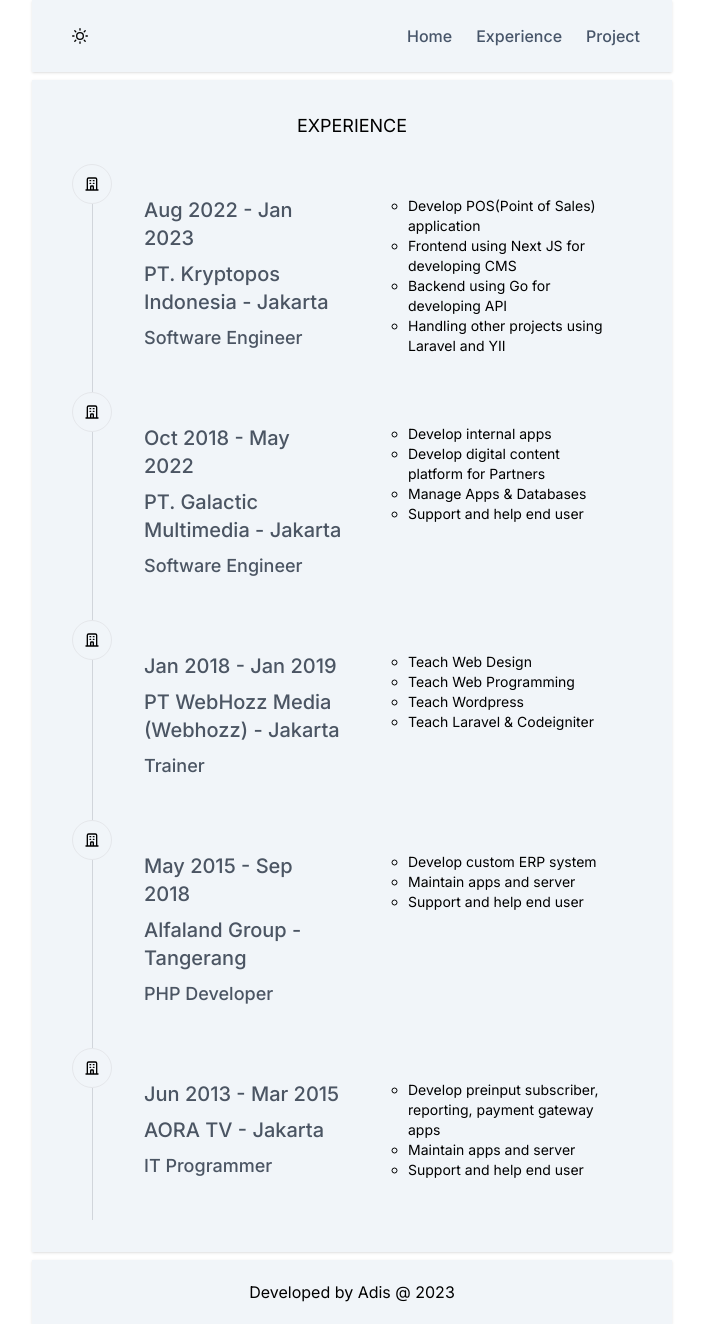
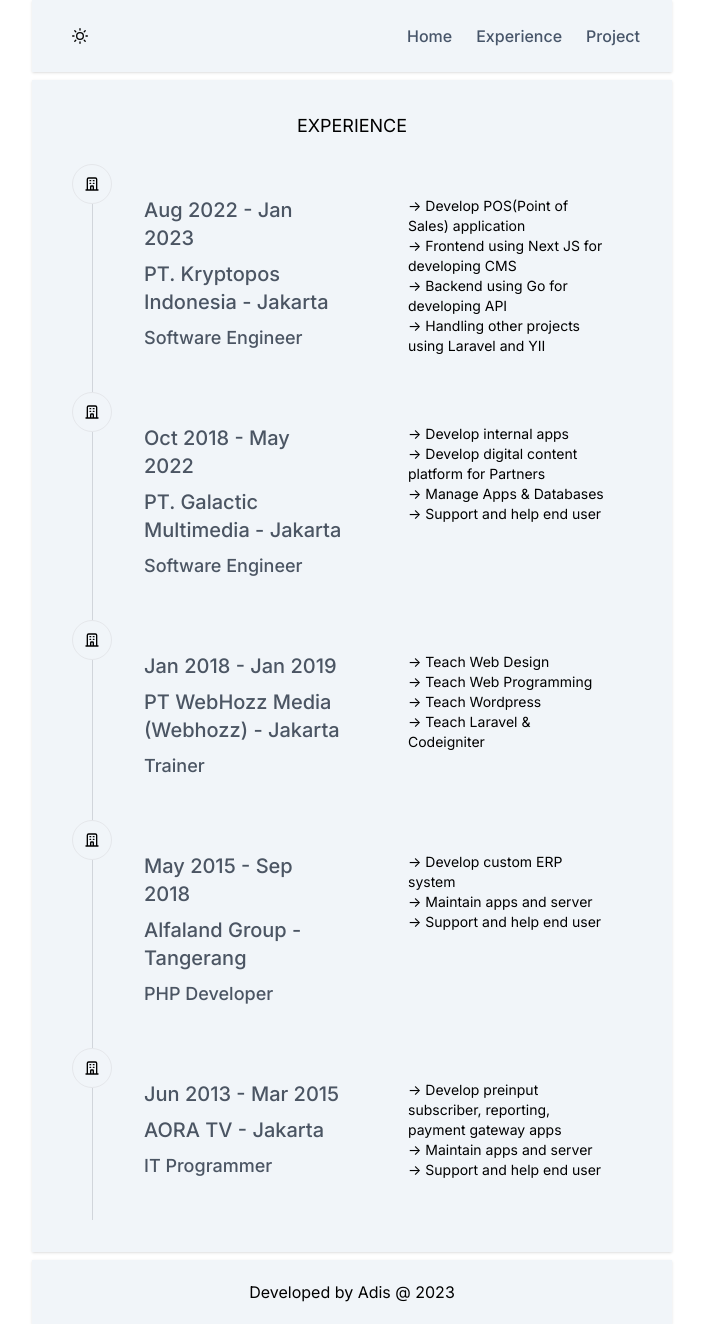
Before and after one commit to setiawan91/portfolio, a Next.js app: page /experience in a window 1280 px wide. Shown: the whole page, without its empty margins (288-991 px from the left). Built offline with nearby package versions, Linux system fonts and the light colour scheme.

Commit message:
update pages

```diff
--- a/pages/404.tsx
+++ b/pages/404.tsx
@@ -3,15 +3,15 @@ import Layout from '../components/Layout'
 export default function Custom404() {
   return (
     <Layout pageTitle="404 page">
-      <div className="container">
-        <div className="col-sm-8 mx-auto ">
-            <div className="row " >
-                <div className="col-sm-12 mt-5">
-                    <h1>404</h1>
+      <div className="flex min-h-screen flex-col items-center justify-center ">
+          <main className="flex w-full flex-1 flex-col items-center text-center">
+              <figure className="lg:w-1/2 bg-slate-100 p-8 dark:bg-slate-800 mt-2 mb-2 shadow">
+                <div className="mx-auto" style={{marginBottom:800}}>
+                    <h1 className='text-lg'>404 </h1>
                     <p>Page not found!</p>
                 </div>
-            </div>
-        </div>
+              </figure>
+          </main>
       </div>
     </Layout>
   )
--- a/pages/contact.tsx
+++ b/pages/contact.tsx
@@ -16,21 +16,21 @@ function Contact() {
                         <div className=" grid lg:grid-cols-3">
                             <div className=" mt-5 lg-4 ">
                                 <Link target="_blank" href="https://www.linkedin.com/in/adi-setiawan-5a550271/" title="linkedin">
-                                    <FaLinkedin style={{ color: "grey", fontSize:100,}} />
+                                    <FaLinkedin style={{ color: "grey", fontSize:50,}} />
                                     <h1 className="col-span-full">LINKEDIN</h1>
                                 </Link>
                             </div>
 
                             <div className=" mt-5 lg-4 ">
                                 <Link target="_blank" href="https://github.com/setiawan91" title="github">
-                                    <FaGithub style={{ color: "grey", fontSize:100,}} />
+                                    <FaGithub style={{ color: "grey", fontSize:50,}} />
                                     <h1 className="col-span-full">GITHUB</h1>
                                 </Link>
                             </div>
 
                             <div className=" mt-5 lg-4 ">
                                 <Link target="_blank" href="https://api.whatsapp.com/send?phone=6285770289748" title="github">
-                                    <FaWhatsapp style={{ color: "grey", fontSize:100,}} />
+                                    <FaWhatsapp style={{ color: "grey", fontSize:50,}} />
                                     <h1 className="col-span-full">WHATSAPP</h1>
                                 </Link>
                             </div>
--- a/pages/experience.tsx
+++ b/pages/experience.tsx
@@ -26,11 +26,11 @@ function Experience() {
                     <p className="mb-2 text-lg font-medium text-gray-600">Software Engineer</p>
                     </div>
                     <div className="w-full p-8 ">
-                        <ul style={{ listStyleType: 'circle' }} className='text-sm'>
-                            <li>Develop POS(Point of Sales) application</li>
-                            <li>Frontend using Next JS for developing CMS</li>
-                            <li>Backend using Go for developing API</li>
-                            <li>Handling other projects using Laravel and YII</li>
+                        <ul style={{ listStyleType: 'none' }} className='text-sm'>
+                            <li>{`->`} Develop POS(Point of Sales) application</li>
+                            <li>{`->`} Frontend using Next JS for developing CMS</li>
+                            <li>{`->`} Backend using Go for developing API</li>
+                            <li>{`->`} Handling other projects using Laravel and YII</li>
                         </ul>
                     </div>
                 </div>
@@ -49,11 +49,11 @@ function Experience() {
                     <p className="mb-2 text-lg font-medium text-gray-600">Software Engineer</p>
                     </div>
                     <div className="w-full p-8 ">
-                        <ul style={{ listStyleType: 'circle' }} className='text-sm'>
-                            <li>Develop internal apps</li>
-                            <li>Develop digital content platform for Partners</li>
-                            <li>Manage Apps & Databases</li>
-                            <li>Support and help end user</li>
+                        <ul style={{ listStyleType: 'none' }} className='text-sm'>
+                            <li>{`->`} Develop internal apps</li>
+                            <li>{`->`} Develop digital content platform for Partners</li>
+                            <li>{`->`} Manage Apps & Databases</li>
+                            <li>{`->`} Support and help end user</li>
                         </ul>
                     </div>
                 </div>
@@ -72,11 +72,11 @@ function Experience() {
                     <p className="mb-2 text-lg font-medium text-gray-600">Trainer</p>
                     </div>
                     <div className="w-full p-8 ">
-                        <ul style={{ listStyleType: 'circle' }} className='text-sm'>
-                            <li>Teach Web Design</li>
-                            <li>Teach Web Programming</li>
-                            <li>Teach Wordpress</li>
-                            <li>Teach Laravel & Codeigniter</li>
+                        <ul style={{ listStyleType: 'none' }} className='text-sm'>
+                            <li>{`->`} Teach Web Design</li>
+                            <li>{`->`} Teach Web Programming</li>
+                            <li>{`->`} Teach Wordpress</li>
+                            <li>{`->`} Teach Laravel & Codeigniter</li>
                         </ul>
                     </div>
                 </div>
@@ -95,10 +95,10 @@ function Experience() {
                     <p className="mb-2 text-lg font-medium text-gray-600">PHP Developer</p>
                     </div>
                     <div className="w-full p-8 ">
-                        <ul style={{ listStyleType: 'circle' }} className='text-sm'>
-                            <li>Develop custom ERP system</li>
-                            <li>Maintain apps and server</li>
-                            <li>Support and help end user</li>
+                        <ul style={{ listStyleType: 'none' }} className='text-sm'>
+                            <li>{`->`} Develop custom ERP system</li>
+                            <li>{`->`} Maintain apps and server</li>
+                            <li>{`->`} Support and help end user</li>
                         </ul>
                     </div>
                 </div>
@@ -117,10 +117,10 @@ function Experience() {
                     <p className="mb-2 text-lg font-medium text-gray-600">IT Programmer</p>
                     </div>
                     <div className="w-full p-8 ">
-                        <ul style={{ listStyleType: 'circle' }} className='text-sm'>
-                            <li>Develop preinput subscriber, reporting, payment gateway apps</li>
-                            <li>Maintain apps and server</li>
-                            <li>Support and help end user</li>
+                        <ul style={{ listStyleType: 'none' }} className='text-sm'>
+                            <li>{`->`} Develop preinput subscriber, reporting, payment gateway apps</li>
+                            <li>{`->`} Maintain apps and server</li>
+                            <li>{`->`} Support and help end user</li>
                         </ul>
                     </div>
                 </div>
--- a/pages/index.tsx
+++ b/pages/index.tsx
@@ -29,24 +29,24 @@ function Home() {
               </figcaption>
             </div>
 
-            <div className="mt-14 p-12 grid grid-cols-3" style={{marginBottom:410}}>
+            <div className="mt-14 p-12 grid grid-cols-3" style={{marginBottom:420}}>
               <div className="mx-auto ">
                   <Link target="_blank" href="https://www.linkedin.com/in/adi-setiawan-5a550271/" title="linkedin">
-                      <FaLinkedin style={{ color: "grey", fontSize:50,}} />
+                      <FaLinkedin style={{ color: "grey", fontSize:40,}} />
                       <div className="hidden md:block">LINKEDIN</div>
                   </Link>
               </div>
 
               <div className="mx-auto ">
                   <Link target="_blank" href="https://github.com/setiawan91" title="github">
-                      <FaGithub style={{ color: "grey", fontSize:50,}} />
+                      <FaGithub style={{ color: "grey", fontSize:40,}} />
                       <div className="hidden md:block">GITHUB</div>
                   </Link>
               </div>
 
               <div className="mx-auto ">
                   <Link target="_blank" href="https://api.whatsapp.com/send?phone=6285770289748" title="github">
-                      <FaWhatsapp style={{ color: "grey", fontSize:50,}} />
+                      <FaWhatsapp style={{ color: "grey", fontSize:40,}} />
                       <div className="hidden md:block">WHATSAPP</div>
                   </Link>
               </div>
--- a/pages/project.tsx
+++ b/pages/project.tsx
@@ -59,7 +59,7 @@ function Project() {
         title: "KEBUNKU",
         img: "/kebunku-thumb.jpg",
         content: "KEBUNKU adalah sebuah B2B platform jual beli sayur dan buah.",
-        url: "https://hstore.oomph.co.id/",
+        url: "https://kebunku.co.id/",
     },
 
   ];
```
